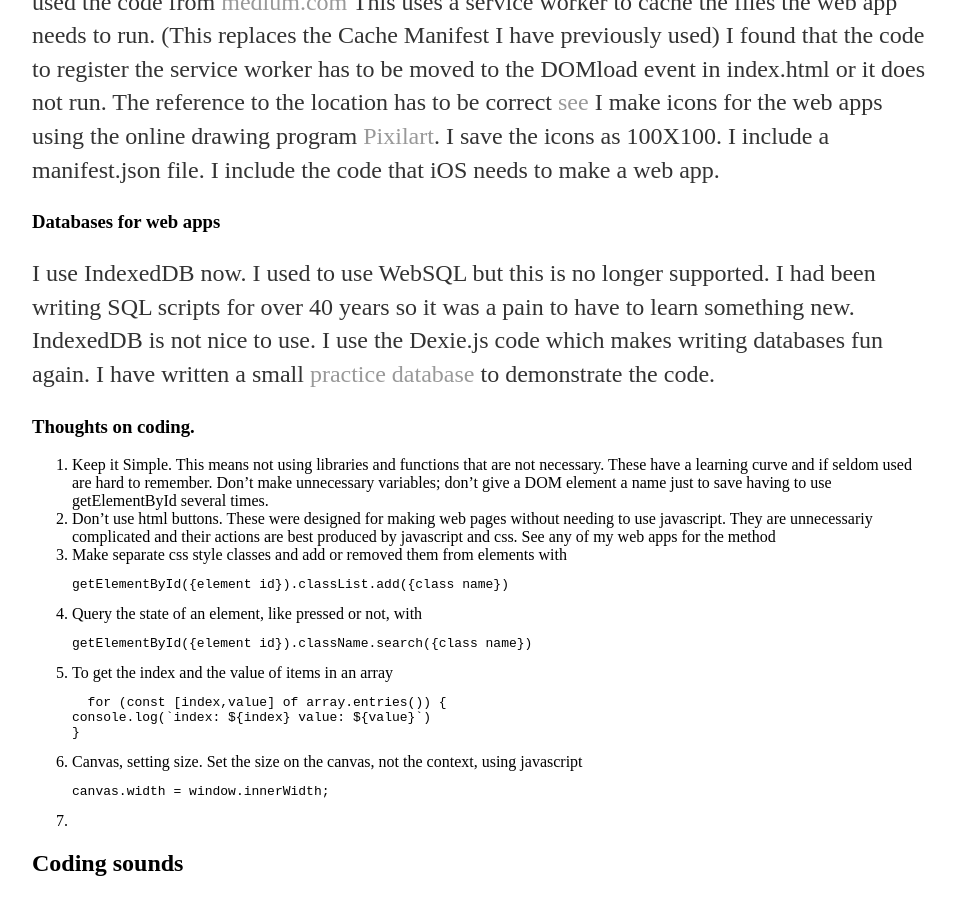
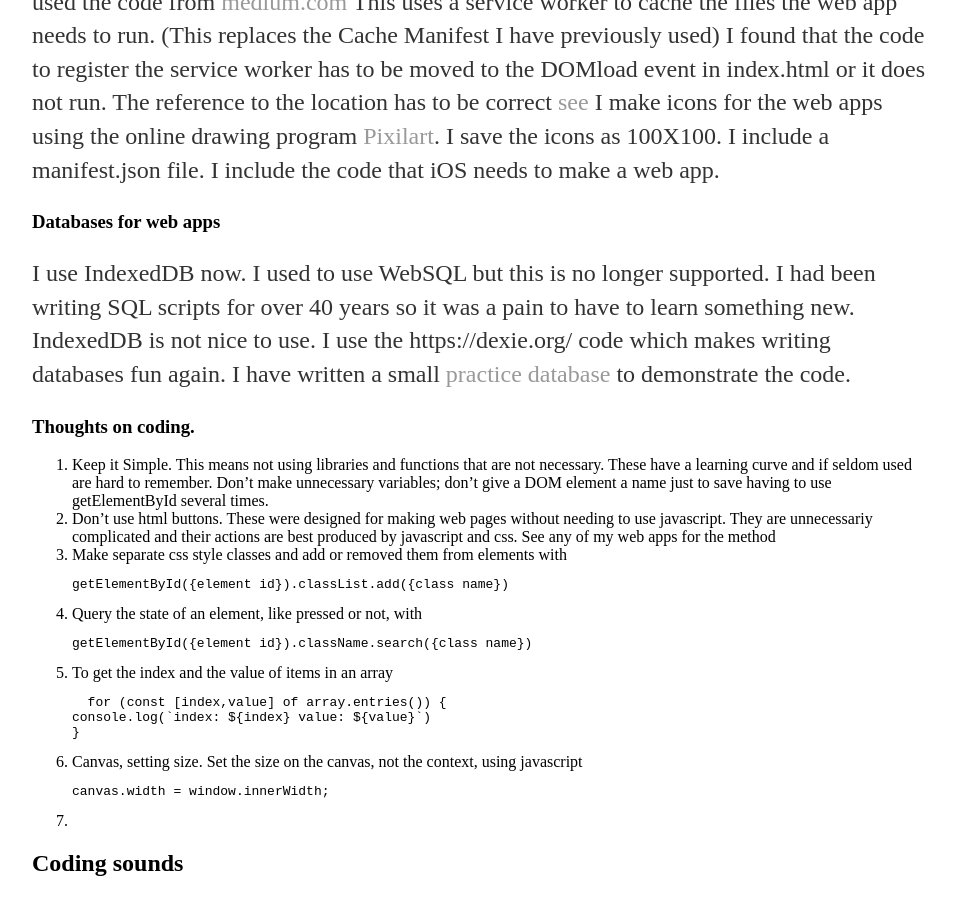
Before and after one commit to bwedgar/bwedgar.github.io, a Jekyll site: the page built from index.md, in a window 1280 px wide and 900 px high, scrolled down 677 px. Shown: the whole window, without its empty margins (160-1115 px from the left). Built offline with Jekyll 4.4.1, drawn with Linux system fonts in a browser that asks for light colours.

Commit message:
Update index.md

```diff
--- a/index.md
+++ b/index.md
@@ -19,7 +19,7 @@
 I include a manifest.json file.  I include the code that iOS needs to make a web app.
 
 ### Databases for web apps
-I use IndexedDB now.  I used to use WebSQL but this is no longer supported. I had been writing SQL scripts for over 40 years so it was a pain to have to learn something new.  IndexedDB is not nice to use.  I use the Dexie.js code which makes writing databases fun again.  I have written a small [practice database](https://bwedgar.github.io/dexie-example/) to demonstrate the code.
+I use IndexedDB now.  I used to use WebSQL but this is no longer supported. I had been writing SQL scripts for over 40 years so it was a pain to have to learn something new.  IndexedDB is not nice to use.  I use the https://dexie.org/ code which makes writing databases fun again.  I have written a small [practice database](https://bwedgar.github.io/dexie-example/) to demonstrate the code.
 
 ### Thoughts on coding.
 1. Keep it Simple. This means not using libraries and functions that are not necessary.  These have a learning curve and if seldom used are hard to remember. Don't make unnecessary variables; don't give a DOM element a name just to save having to use getElementById several times.
```
